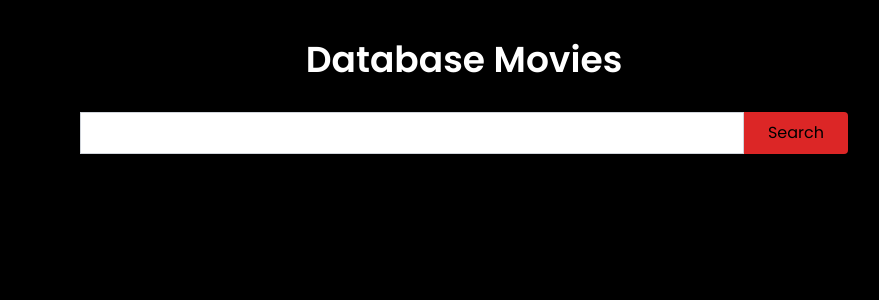
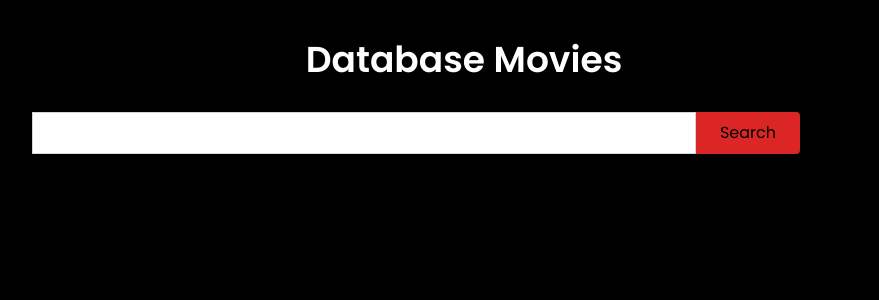
Before and after one commit to ashehata8888/mov, a Next.js app: page / in a window 1280 px wide. Shown: the top 300 px of the page, without its empty margins (176-1055 px from the left). Built offline with nearby package versions, Linux system fonts and the light colour scheme.

Commit message:
center flex bar

```diff
--- a/app/componenets/MovieSearch.tsx
+++ b/app/componenets/MovieSearch.tsx
@@ -19,7 +19,7 @@ export const MovieSearch = () =>{
 
 
 
-    return (<div>
+    return (<div className='flex justify-center'>
         <SearchBar onSearch={handleSearch}/>
         <div className='grid grid-cols-1 sm:grid-cols-2 md:grid-cols3 lg:grid-cols-4 gap-8 mt-8'>
           {movies.map((mov : any)=>(
```
